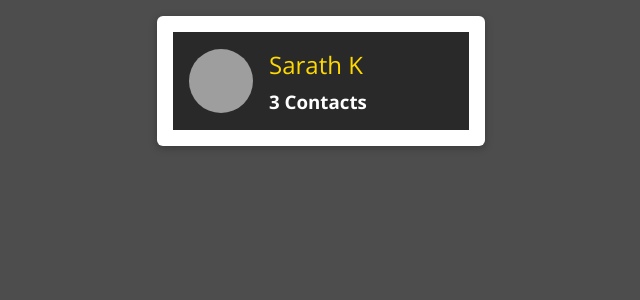
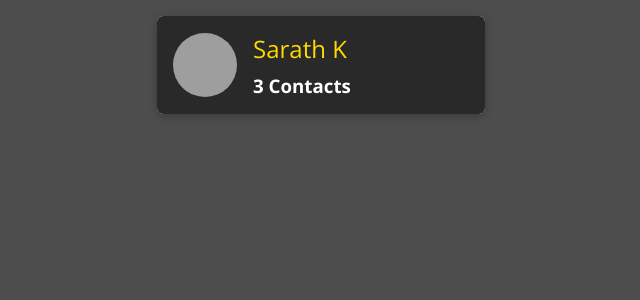
Before and after one commit to sarathk73/RapportNest, a React (Create React App) app in the folder frontend/: page / in a window 1280 px wide. Shown: the top 300 px of the page, without its empty margins (319-959 px from the left). Built offline with nearby package versions, Linux system fonts and the light colour scheme; grey boxes are pictures that could not be loaded.

Commit message:
Improve UserItem styling by applying className to Card component

```diff
--- a/frontend/src/user/components/UserItem.js
+++ b/frontend/src/user/components/UserItem.js
@@ -3,14 +3,12 @@ import { Link } from 'react-router-dom';
 
 import Avatar from '../../shared/components/UIElements/Avatar';
 import Card from '../../shared/components/UIElements/Card';
-
 import './UserItem.css';
 
 const UserItem = props => {
   return (
     <li className="user-item">
-      <div className="user-item__content">
-        <Card>
+      <Card className="user-item__content">
         <Link to={`/${props.id}/contacts`}>
           <div className="user-item__image">
             <Avatar image={props.image} alt={props.name} />
@@ -23,7 +21,6 @@ const UserItem = props => {
           </div>
         </Link>
       </Card>
-      </div>
     </li>
   );
 };
```
Lines whose indentation alone changed are shown as unchanged.
